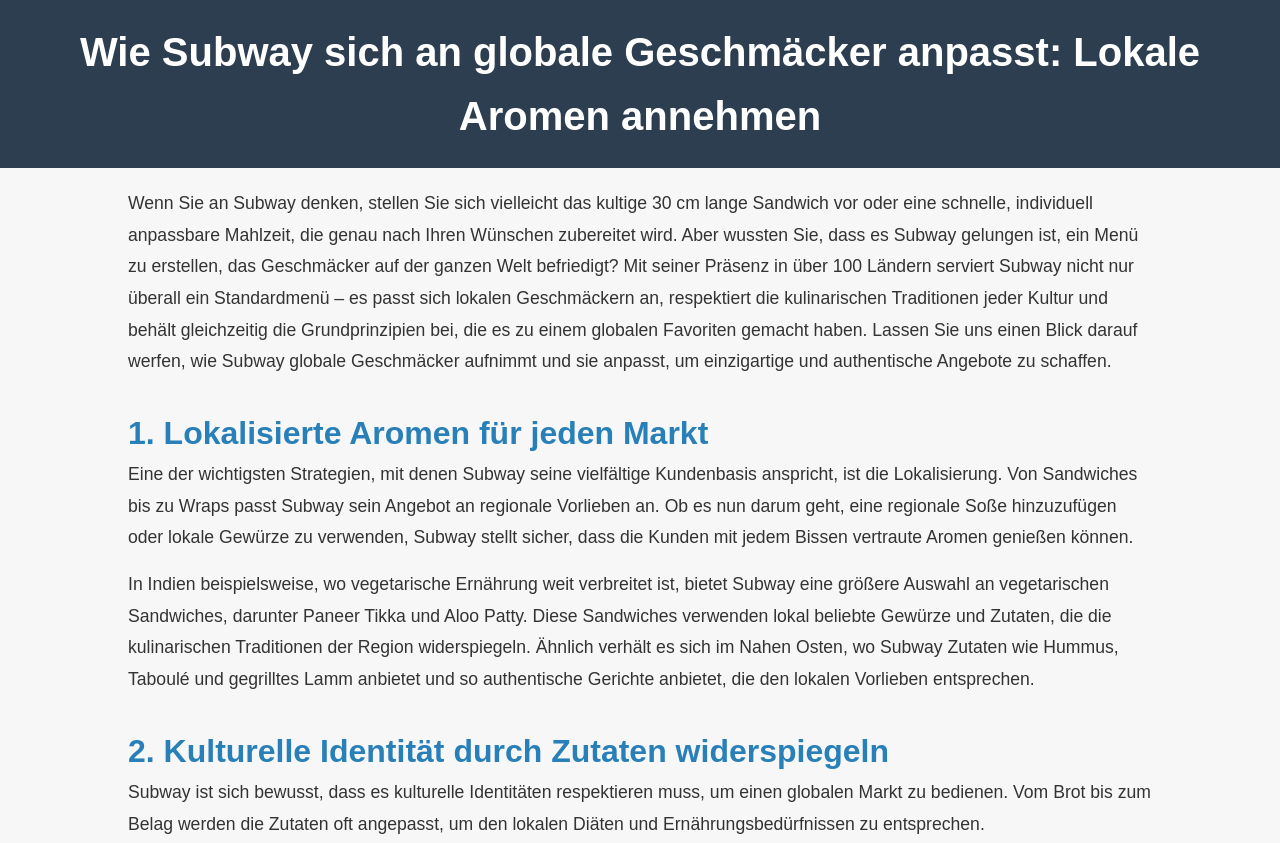
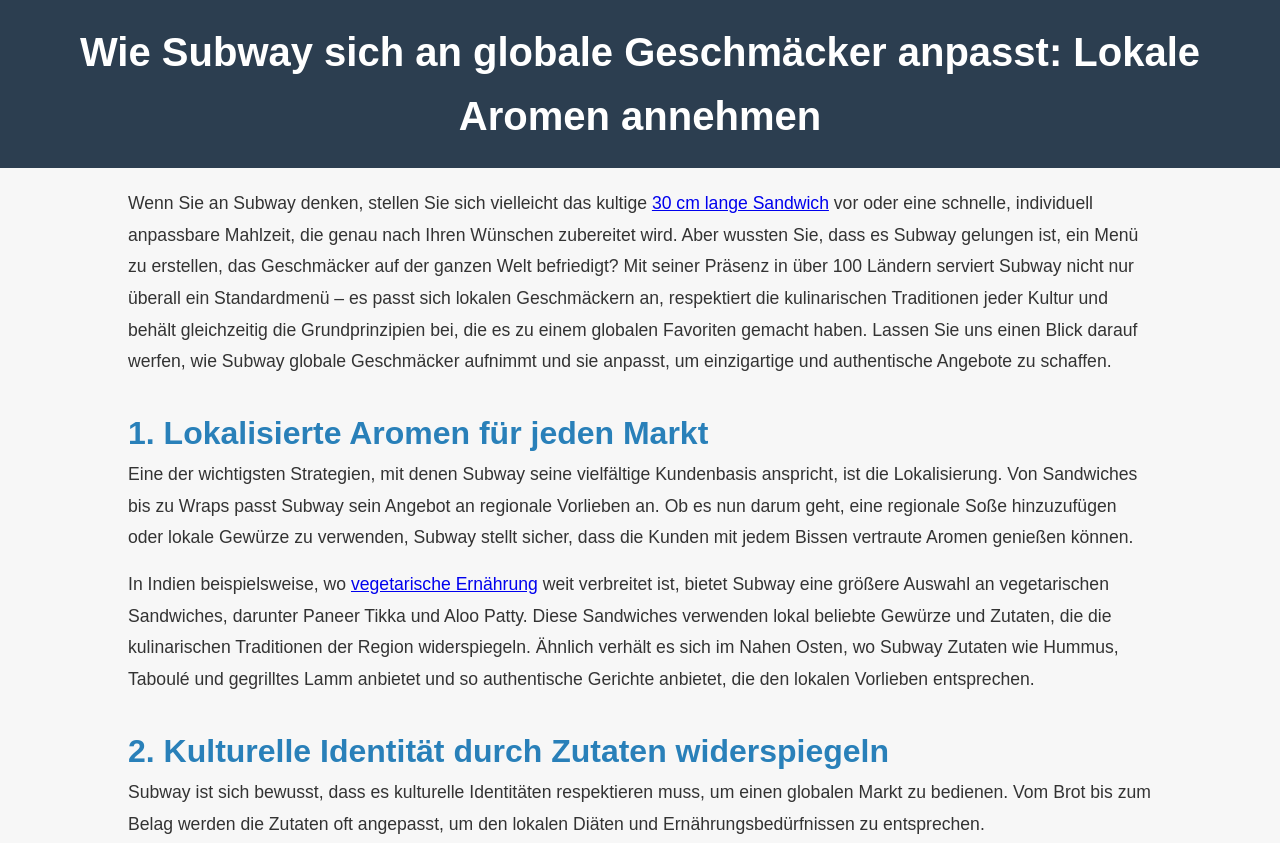
Before and after one commit to jamesdavid0/subwaymenu, a plain HTML site: page index.html in a window 1280 px wide. Shown: the top 843 px of the page. Drawn offline with Linux system fonts and the light colour scheme.

Commit message:
Update index.html

```diff
--- a/index.html
+++ b/index.html
@@ -5,7 +5,7 @@
     <meta name="viewport" content="width=device-width, initial-scale=1.0">
     <meta name="title" content="Wie Subway sich an globale Geschmäcker anpasst: Lokale Aromen annehmen">
     <meta name="description" content="Erfahren Sie, wie Subway seine Menüs weltweit an lokale Aromen anpasst, um eine Verbindung zu den kulinarischen Traditionen.">
-    <link rel="canonical" href="https://subwaymenu-two.vercel.app/"/>
+    <link rel="canonical" href="https://subwaymenu.vercel.app/"/>
     <title>Wie Subway sich an globale Geschmäcker anpasst</title>
     <style>
         * {
@@ -98,12 +98,12 @@
 </header>
 
 <div class="container">
-    <p>Wenn Sie an Subway denken, stellen Sie sich vielleicht das kultige 30 cm lange Sandwich vor oder eine schnelle, individuell anpassbare Mahlzeit, die genau nach Ihren Wünschen zubereitet wird. Aber wussten Sie, dass es Subway gelungen ist, ein Menü zu erstellen, das Geschmäcker auf der ganzen Welt befriedigt? Mit seiner Präsenz in über 100 Ländern serviert Subway nicht nur überall ein Standardmenü – es passt sich lokalen Geschmäckern an, respektiert die kulinarischen Traditionen jeder Kultur und behält gleichzeitig die Grundprinzipien bei, die es zu einem globalen Favoriten gemacht haben. Lassen Sie uns einen Blick darauf werfen, wie Subway globale Geschmäcker aufnimmt und sie anpasst, um einzigartige und authentische Angebote zu schaffen.</p>
+    <p>Wenn Sie an Subway denken, stellen Sie sich vielleicht das kultige <a href="https://subwaymenu6.github.io/so-kombinieren-sie-subway-sandwiches-mit-getrnken/">30 cm lange Sandwich</a> vor oder eine schnelle, individuell anpassbare Mahlzeit, die genau nach Ihren Wünschen zubereitet wird. Aber wussten Sie, dass es Subway gelungen ist, ein Menü zu erstellen, das Geschmäcker auf der ganzen Welt befriedigt? Mit seiner Präsenz in über 100 Ländern serviert Subway nicht nur überall ein Standardmenü – es passt sich lokalen Geschmäckern an, respektiert die kulinarischen Traditionen jeder Kultur und behält gleichzeitig die Grundprinzipien bei, die es zu einem globalen Favoriten gemacht haben. Lassen Sie uns einen Blick darauf werfen, wie Subway globale Geschmäcker aufnimmt und sie anpasst, um einzigartige und authentische Angebote zu schaffen.</p>
 
     <h2>1. Lokalisierte Aromen für jeden Markt</h2>
     <p>Eine der wichtigsten Strategien, mit denen Subway seine vielfältige Kundenbasis anspricht, ist die Lokalisierung. Von Sandwiches bis zu Wraps passt Subway sein Angebot an regionale Vorlieben an. Ob es nun darum geht, eine regionale Soße hinzuzufügen oder lokale Gewürze zu verwenden, Subway stellt sicher, dass die Kunden mit jedem Bissen vertraute Aromen genießen können.</p>
 
-    <p>In Indien beispielsweise, wo vegetarische Ernährung weit verbreitet ist, bietet Subway eine größere Auswahl an vegetarischen Sandwiches, darunter Paneer Tikka und Aloo Patty. Diese Sandwiches verwenden lokal beliebte Gewürze und Zutaten, die die kulinarischen Traditionen der Region widerspiegeln. Ähnlich verhält es sich im Nahen Osten, wo Subway Zutaten wie Hummus, Taboulé und gegrilltes Lamm anbietet und so authentische Gerichte anbietet, die den lokalen Vorlieben entsprechen.</p>
+    <p>In Indien beispielsweise, wo <a href="https://subway-menu-fur-veganer-und-vegetarier.subwaymenu3.workers.dev/">vegetarische Ernährung</a> weit verbreitet ist, bietet Subway eine größere Auswahl an vegetarischen Sandwiches, darunter Paneer Tikka und Aloo Patty. Diese Sandwiches verwenden lokal beliebte Gewürze und Zutaten, die die kulinarischen Traditionen der Region widerspiegeln. Ähnlich verhält es sich im Nahen Osten, wo Subway Zutaten wie Hummus, Taboulé und gegrilltes Lamm anbietet und so authentische Gerichte anbietet, die den lokalen Vorlieben entsprechen.</p>
 
     <h2>2. Kulturelle Identität durch Zutaten widerspiegeln</h2>
     <p>Subway ist sich bewusst, dass es kulturelle Identitäten respektieren muss, um einen globalen Markt zu bedienen. Vom Brot bis zum Belag werden die Zutaten oft angepasst, um den lokalen Diäten und Ernährungsbedürfnissen zu entsprechen.</p>
@@ -116,7 +116,7 @@
     <p>In Südostasien bietet Subway süße Chilisauce an, die perfekt zu leichteren Proteinen wie Hühnchen oder Fisch passt und den Sandwiches einen süßen und zugleich würzigen Geschmack verleiht. In Italien finden Sie möglicherweise eine Pestosauce, die frisches Basilikum und Knoblauch mischt und einen reichen und kräuterigen Geschmack bietet, der das klassische italienische BMT-Sandwich ergänzt.</p>
 
     <h2>4. Ein Engagement für Ernährungspräferenzen und Gesundheitstrends</h2>
-    <p>Da das Bewusstsein der Verbraucher für Gesundheit und Ernährung zunimmt, hat Subway darauf reagiert, indem es Menüpunkte anbietet, die auf bestimmte Diäten und gesundheitsbewusste Vorlieben zugeschnitten sind. Ob vegetarische, vegane oder glutenfreie Optionen – Subway hat sein Menü an die Bedürfnisse eines vielfältigen globalen Publikums angepasst.</p>
+    <p>Da das Bewusstsein der Verbraucher für Gesundheit und Ernährung zunimmt, hat Subway darauf reagiert, indem es Menüpunkte anbietet, die auf bestimmte Diäten und gesundheitsbewusste Vorlieben zugeschnitten sind. Ob vegetarische, vegane oder <a href="https://subway-menu.gitbook.io/die-5-besten-subway-gerichte">glutenfreie Optionen</a> – Subway hat sein Menü an die Bedürfnisse eines vielfältigen globalen Publikums angepasst.</p>
 
     <h2>5. Globale Trends mit Anpassung berücksichtigen</h2>
     <p>Anpassung ist das Herzstück des Subway-Erlebnisses. Subway hat seine Menüangebote angepasst, um sicherzustellen, dass jeder Kunde die perfekte Mahlzeit basierend auf seinen Vorlieben zusammenstellen kann, unabhängig davon, wo auf der Welt er sich befindet.</p>
```
